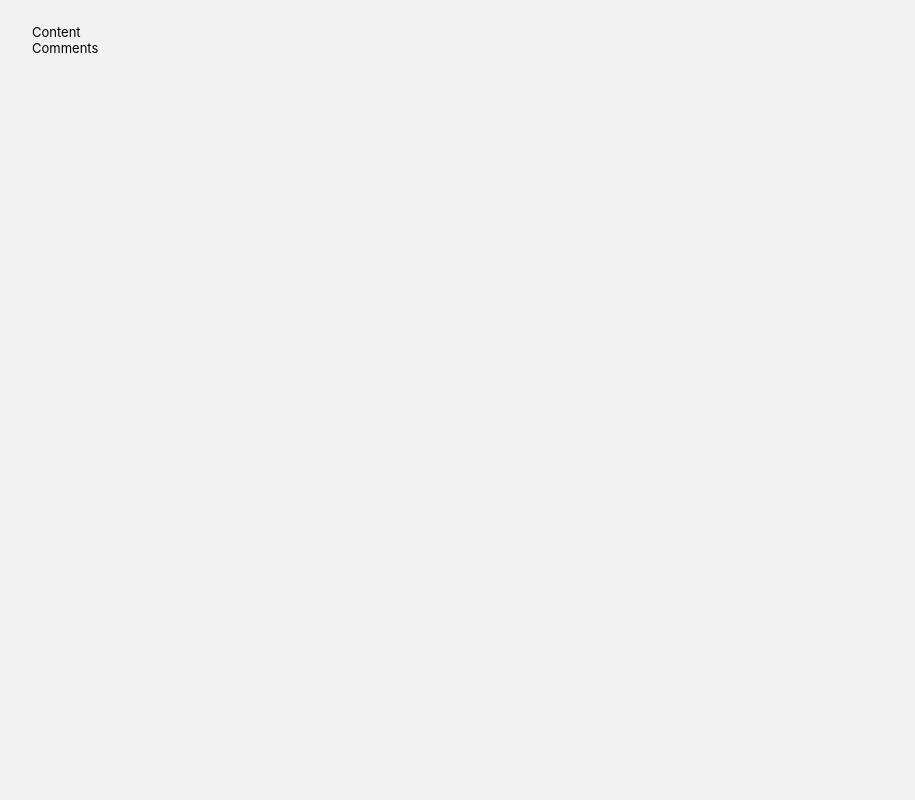
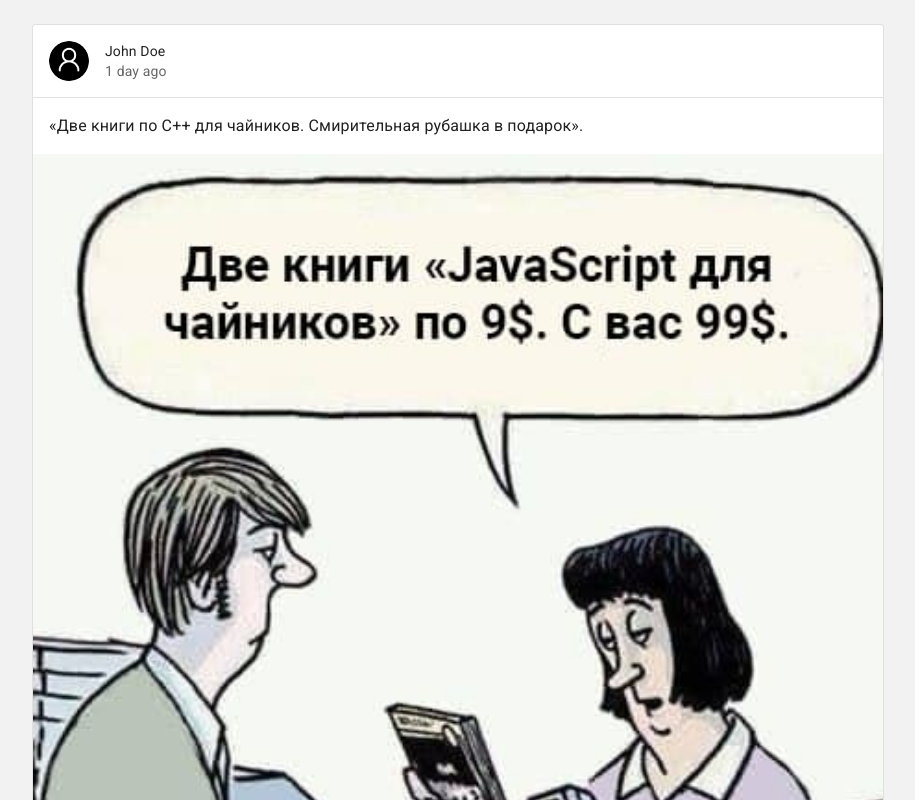
Before and after one commit to slhr/comments, a React (Create React App) app: page / in a window 1280 px wide. Shown: the top 800 px of the page, without its empty margins (182-1097 px from the left). Built offline with nearby package versions, Linux system fonts and the light colour scheme.

Commit message:
adding commented content

```diff
--- a/src/components/Content/Content.jsx
+++ b/src/components/Content/Content.jsx
@@ -1,10 +1,34 @@
 import React from "react";
+import {Avatar, Card, CardContent, CardHeader, CardMedia, Divider, Typography} from "@mui/material";
+import defaultAvatar from "../../assets/images/defaultAvatar.png";
+import contentImage from "../../assets/images/content.jpg";
+
 
 const Content = () => {
     return (
-        <div>
-            Content
-        </div>
+        <Card variant="outlined">
+
+            <CardHeader avatar={
+                <Avatar alt="User Avatar" src={defaultAvatar}/>
+            }
+                        title="John Doe"
+                        subheader={"1 day ago"}/>
+
+            <Divider/>
+
+            <CardContent>
+
+                <Typography>
+                    «Две книги по C++ для чайников. Смирительная рубашка в подарок».
+                </Typography>
+
+            </CardContent>
+
+            <CardMedia component="img"
+                       image={contentImage}
+                       alt="Content Image"/>
+
+        </Card>
     );
 };
 
```
Also changed, not shown: src/assets/images/content.jpg (added), src/assets/images/defaultAvatar.png (added).
